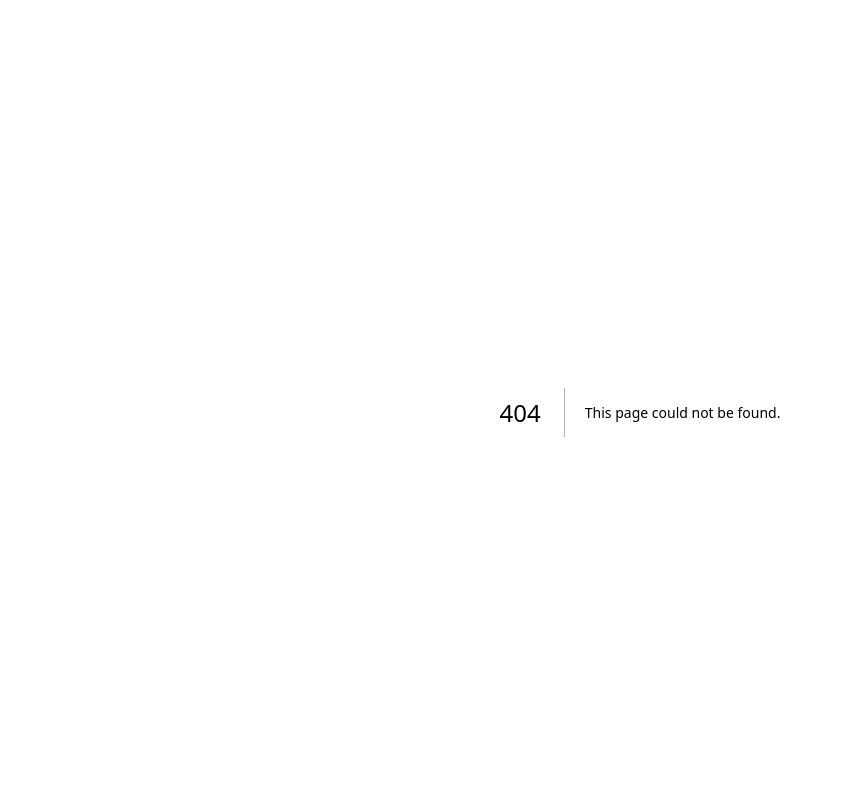
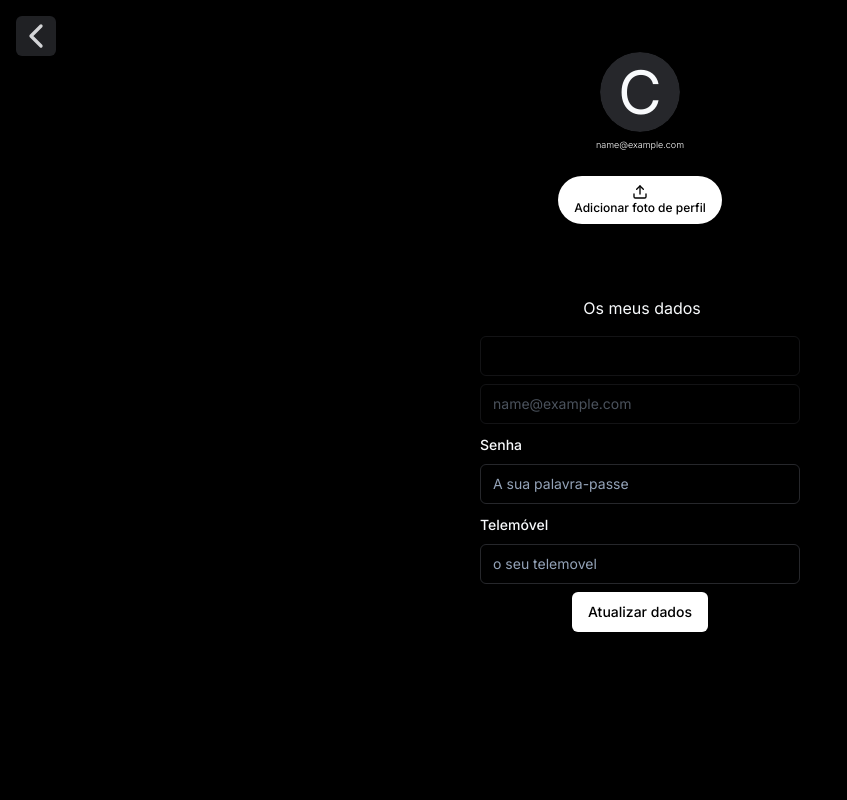
Before and after one commit to devsembo/cutify-webapp, a Next.js app: page /edit_profile in a window 1280 px wide. Before the commit this address had no page. Shown: the top 800 px of the page, without its empty margins (0-847 px from the left). Built offline with nearby package versions, Linux system fonts and the light colour scheme; sample sign-in values are in the browser's storage.

Commit message:
feat: edit profile page

```diff
--- a/src/app/_components/LoginGoogleBtn.tsx
+++ b/src/app/_components/LoginGoogleBtn.tsx
@@ -42,8 +42,7 @@ function GoogleLoginButton() {
 
         api.defaults.headers["Authorization"] = `Bearer ${token}`
 
-        const returnUrl = searchParams.get("returnUrl") || "/"
-        router.push(returnUrl)
+        router.push("edit_profile")
       } catch (error) {
         console.error("Erro no login:", error)
       } finally {
--- a/src/app/_components/conditionalFooter.tsx
+++ b/src/app/_components/conditionalFooter.tsx
@@ -10,7 +10,8 @@ function ConditionalFooter() {
   if (
     pathname === "/login" ||
     pathname === "/signup" ||
-    pathname === "/profile"
+    pathname === "/profile" ||
+    pathname === "/edit_profile"
   ) {
     return null
   }
--- a/src/app/_components/footer.tsx
+++ b/src/app/_components/footer.tsx
@@ -20,7 +20,7 @@ function Footer() {
             <Link href={"help_center"} className="font-light">
               Visitar o nosso Centro de Ajuda
             </Link>
-            <Link href={"help_center"} className="font-light">
+            <Link href={"/Our_services"} className="mt-[-18px] font-light">
               Como funciona as aplicações da CUTIFY
             </Link>
             <Link
@@ -44,14 +44,8 @@ function Footer() {
                   <Link href={"/newsroom"}>
                     <li className="text-xs">Newsroom</li>
                   </Link>
-                  <Link href={"/investors"}>
-                    <li className="text-xs">Investidores</li>
-                  </Link>
-                  <Link href={"/blog"}>
-                    <li className="text-xs">Blogue</li>
-                  </Link>
                   <Link href={"/carrers"}>
-                    <li className="text-xs">carreiras</li>
+                    <li className="text-xs">Junta-te a nós</li>
                   </Link>
                 </ul>
               </div>
--- /dev/null
+++ b/src/app/edit_profile/page.tsx
@@ -0,0 +1,273 @@
+"use client"
+import { Avatar, AvatarFallback, AvatarImage } from "../_components/ui/avatar"
+import React, {
+  useContext,
+  useEffect,
+  useRef,
+  ChangeEvent,
+  useState,
+} from "react"
+import { AuthContext } from "@/contexts/AuthContext"
+import { useRouter } from "next/navigation"
+import { Button } from "../_components/ui/button"
+import { Card, CardContent, CardHeader } from "../_components/ui/card"
+import { useForm } from "react-hook-form"
+import { zodResolver } from "@hookform/resolvers/zod"
+import * as z from "zod"
+import {
+  ArrowRight,
+  BellRing,
+  Calendar,
+  Camera,
+  ChevronLeftIcon,
+  HelpCircle,
+  Loader,
+  LogOut,
+  Upload,
+} from "lucide-react"
+import { Badge } from "../_components/ui/badge"
+
+import {
+  AlertDialog,
+  AlertDialogContent,
+  AlertDialogDescription,
+  AlertDialogFooter,
+  AlertDialogHeader,
+  AlertDialogTitle,
+  AlertDialogAction,
+} from "../_components/ui/alert-dialog"
+import {
+  Form,
+  FormControl,
+  FormField,
+  FormItem,
+  FormLabel,
+  FormMessage,
+} from "../_components/ui/form"
+
+import Link from "next/link"
+import { Input } from "../_components/ui/input"
+import { setupAPIClient } from "@/services/api"
+
+const formSchema = z.object({
+  senha: z
+    .string()
+    .min(6, { message: "A senha deve conter pelo menos 8 caracteres" })
+    .max(50),
+  telemovel: z.string().regex(/^[0-9]{9}$/, {
+    message: "O número de telemóvel deve ter 9 dígitos.",
+  }),
+})
+
+export default function Edit_Profile() {
+  const { isAuthenticated, user, signOut } = useContext(AuthContext)
+  type FormValues = z.infer<typeof formSchema>
+  const [avatarUrl, setAvatarUrl] = useState(
+    user?.fotoPerfil
+      ? `https://cutify-api-g5dk.onrender.com/image/${user.fotoPerfil}`
+      : "",
+  )
+  const [isAlertOpen, setIsAlertOpen] = useState(false)
+  const [alertMessage, setAlertMessage] = useState("")
+  const [isSuccess, setIsSuccess] = useState(false)
+  const router = useRouter()
+  const [isUploading, setIsUploading] = useState(false)
+
+  const form = useForm<FormValues>({
+    resolver: zodResolver(formSchema),
+    defaultValues: {
+      senha: "",
+      telemovel: "",
+    },
+  })
+  const fileInputRef = useRef<HTMLInputElement>(null)
+
+  useEffect(() => {
+    if (!isAuthenticated) {
+      router.push("/")
+    }
+  }, [isAuthenticated, router])
+
+  function handleUploadClick() {
+    if (fileInputRef.current) {
+      fileInputRef.current.click()
+    }
+  }
+
+  async function handleFileChange(event: ChangeEvent<HTMLInputElement>) {
+    const file = event.target.files?.[0]
+    setIsUploading(true)
+    try {
+      if (file) {
+        console.log("Arquivo selecionado:", file.name)
+        const apiclient = setupAPIClient()
+        try {
+          const formData = new FormData()
+          formData.append("file", file)
+
+          const response = await apiclient.put(
+            "/your-upload-endpoint",
+            formData,
+            {
+              headers: {
+                "Content-Type": "multipart/form-data",
+              },
+            },
+          )
+
+          console.log("Upload bem-sucedido:", response.data)
+
+          // Assumindo que a resposta contém a URL da nova imagem
+          if (response.data && response.data.imageUrl) {
+            setAvatarUrl(response.data.imageUrl)
+          }
+        } catch (error) {
+          console.error("Erro ao fazer o upload:", error)
+          // Adicione aqui o tratamento de erro apropriado
+        }
+      }
+      setIsUploading(false)
+    } catch (error) {
+      setIsUploading(false)
+      // ... tratamento de erro
+    }
+  }
+
+  async function onSubmit(values: z.infer<typeof formSchema>) {
+    const apiclient = setupAPIClient()
+
+    try {
+      const response = await apiclient.post("/users", {
+        senha: values.senha,
+        telemovel: values.telemovel,
+      })
+      setAlertMessage(
+        "Registo efetuado com sucesso, obrigado! enviamos um código de validção para seu telemovel.",
+      )
+      setIsSuccess(true)
+      router.push("/tokenAuth")
+    } catch (error) {
+      console.error(error)
+      setAlertMessage("Erro ao efetuar o registo. Por favor, tente novamente.")
+      setIsSuccess(false)
+      setIsAlertOpen(true)
+    }
+  }
+
+  return (
+    <>
+      <Button
+        size={"icon"}
+        variant={"secondary"}
+        className="absolute left-4 top-4 opacity-85"
+        asChild
+        onClick={() => router.back()}
+      >
+        <ChevronLeftIcon />
+      </Button>
+
+      <div className="flex flex-col items-center gap-4 py-10">
+        <div className="flex h-2 flex-col items-center gap-2">
+          <Avatar className="h-20 w-20">
+            <AvatarImage src={avatarUrl} />
+            <AvatarFallback className="text-6xl">
+              {user?.nome ? user.nome[0].toUpperCase() : "C"}
+            </AvatarFallback>
+          </Avatar>{" "}
+          <p className="font-semibold uppercase text-white">{user?.nome}</p>
+          <p className="mt-[-10px] text-[9px] font-light text-white">
+            {user?.email}
+          </p>
+          <div>
+            <input
+              type="file"
+              ref={fileInputRef}
+              style={{ display: "none" }}
+              onChange={handleFileChange}
+              accept="image/*"
+            />
+            <Button
+              className="mt-4 flex h-12 flex-col items-center justify-center rounded-3xl"
+              onClick={handleUploadClick}
+              disabled={isUploading}
+            >
+              {isUploading ? <Loader /> : <Upload />}
+              <p className="text-xs">
+                {isUploading ? <Loader /> : "Adicionar foto de perfil"}
+              </p>
+            </Button>
+          </div>
+          <div className="flex flex-col gap-1">
+            <div className="mt-16 flex w-80 flex-col gap-4">
+              <p className="text-white-500 ml-1 flex justify-center">
+                Os meus dados
+              </p>
+              <Form {...form}>
+                <form
+                  onSubmit={form.handleSubmit(onSubmit)}
+                  className="w-80 space-y-2"
+                >
+                  <Input placeholder={user?.nome} disabled />
+                  <Input type="email" placeholder={user?.email} disabled />
+                  <FormField
+                    control={form.control}
+                    name="senha"
+                    render={({ field }) => (
+                      <FormItem>
+                        <FormLabel>Senha</FormLabel>
+                        <FormControl>
+                          <Input
+                            type="password"
+                            placeholder="A sua palavra-passe"
+                            {...field}
+                          />
+                        </FormControl>
+                        <FormMessage />
+                      </FormItem>
+                    )}
+                  />
+                  <FormField
+                    control={form.control}
+                    name="telemovel"
+                    render={({ field }) => (
+                      <FormItem>
+                        <FormLabel>Telemóvel</FormLabel>
+                        <FormControl>
+                          <Input
+                            placeholder={user?.telemovel || "o seu telemovel"}
+                            {...field}
+                          />
+                        </FormControl>
+                        <FormMessage />
+                      </FormItem>
+                    )}
+                  />
+                  <div className="flex flex-col items-center">
+                    <Button type="submit">Atualizar dados</Button>
+                  </div>
+                </form>
+              </Form>
+            </div>
+            <AlertDialog open={isAlertOpen} onOpenChange={setIsAlertOpen}>
+              <AlertDialogContent className="w-80 rounded">
+                <AlertDialogHeader>
+                  <AlertDialogTitle>
+                    {isSuccess ? "Sucesso" : "Erro"}
+                  </AlertDialogTitle>
+                  <AlertDialogDescription>
+                    {alertMessage}
+                  </AlertDialogDescription>
+                </AlertDialogHeader>
+                <AlertDialogFooter>
+                  <AlertDialogAction onClick={() => setIsAlertOpen(false)}>
+                    OK
+                  </AlertDialogAction>
+                </AlertDialogFooter>
+              </AlertDialogContent>
+            </AlertDialog>
+          </div>
+        </div>
+      </div>
+    </>
+  )
+}
--- a/src/app/page.tsx
+++ b/src/app/page.tsx
@@ -101,7 +101,7 @@ export default async function Home() {
         </div>
         */}
         <div className="flex h-full w-full flex-col bg-black py-4">
-          <h4 className="ml-1 p-2 text-sm font-bold uppercase text-gray-400">
+          <h4 className="mb-3 ml-1 p-2 text-sm font-bold uppercase text-gray-400">
             SUGESTÕES
           </h4>
 
--- a/src/app/profile/page.tsx
+++ b/src/app/profile/page.tsx
@@ -1,44 +1,39 @@
 "use client"
 import { Avatar, AvatarFallback, AvatarImage } from "../_components/ui/avatar"
-import React, { useContext, useState } from "react"
+import React, { useContext, useEffect } from "react"
 import { AuthContext } from "@/contexts/AuthContext"
-import { redirect, useRouter } from "next/navigation"
+import { useRouter } from "next/navigation"
 import { Button } from "../_components/ui/button"
 import { Card, CardContent, CardHeader } from "../_components/ui/card"
 import {
-  ArrowBigRight,
   ArrowRight,
   BellRing,
   Calendar,
   ChevronLeftIcon,
   HelpCircle,
   LogOut,
-  MenuIcon,
 } from "lucide-react"
 import { Badge } from "../_components/ui/badge"
-import Header from "../_components/header"
 
-import {
-  Sheet,
-  SheetContent,
-  SheetHeader,
-  SheetTitle,
-  SheetTrigger,
-} from "@/app/_components/ui/sheet"
-import SideBarSheet from "../_components/sidebar-sheet"
 import Link from "next/link"
 
 export default function Profile() {
-  const { isAuthenticated, user } = useContext(AuthContext)
+  const { isAuthenticated, user, signOut } = useContext(AuthContext)
   const router = useRouter()
-  const [isSheetOpen, setIsSheetOpen] = useState(false)
 
-  const closeSheet = () => {
-    setIsSheetOpen(false)
-  }
+  useEffect(() => {
+    if (!isAuthenticated) {
+      router.push("/")
+    }
+  }, [isAuthenticated, router])
 
-  if (!isAuthenticated) {
-    redirect("/login")
+  async function handleSignout() {
+    try {
+      await signOut()
+      await router.push("/")
+    } catch (error) {
+      console.error("Erro ao fazer logout:", error)
+    }
   }
 
   return (
@@ -141,7 +136,7 @@ export default function Profile() {
                       <ArrowRight size={20} color="gray" />
                     </div>
                     <div className="mt-1 flex w-full justify-between pb-4">
-                      <div className="flex gap-4 px-2">
+                      <div className="flex gap-4 px-2" onClick={handleSignout}>
                         <LogOut className="mt-[2px]" color="red" />
                         <p className="mt-1 text-[12px] text-red-500">
                           Terminar sessão
```
